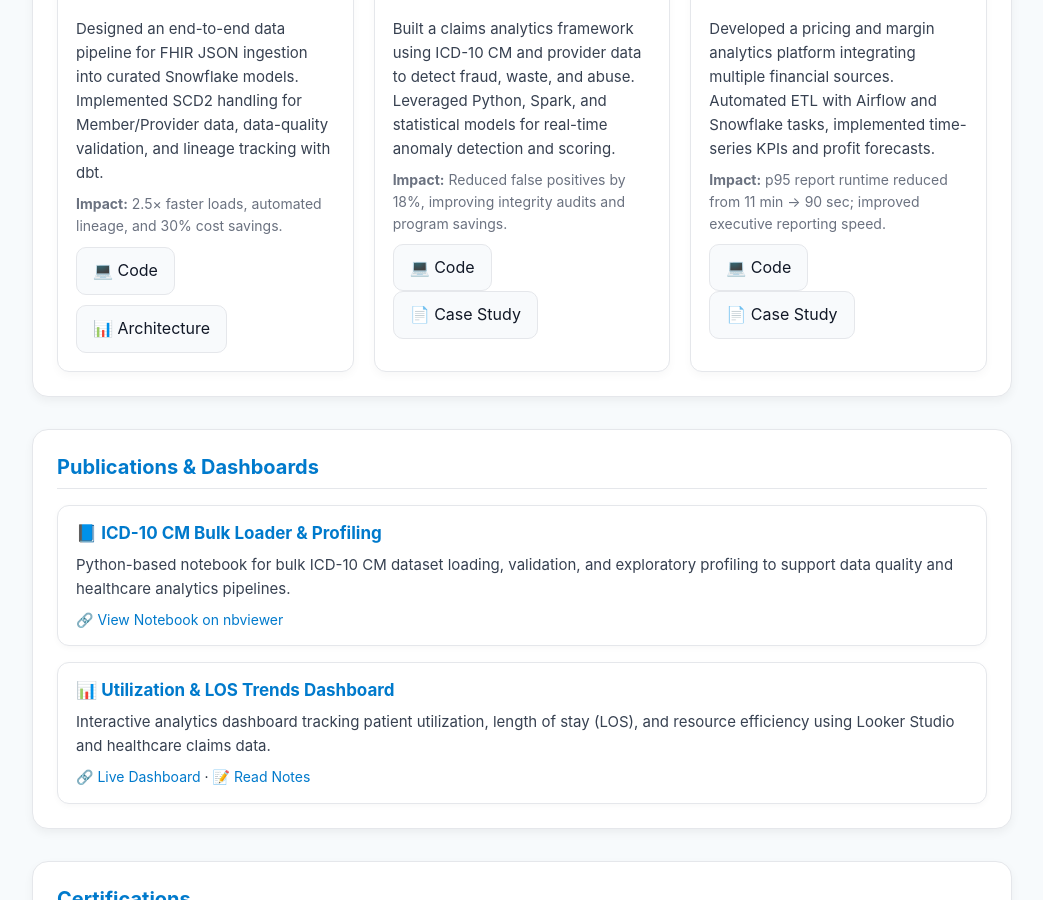
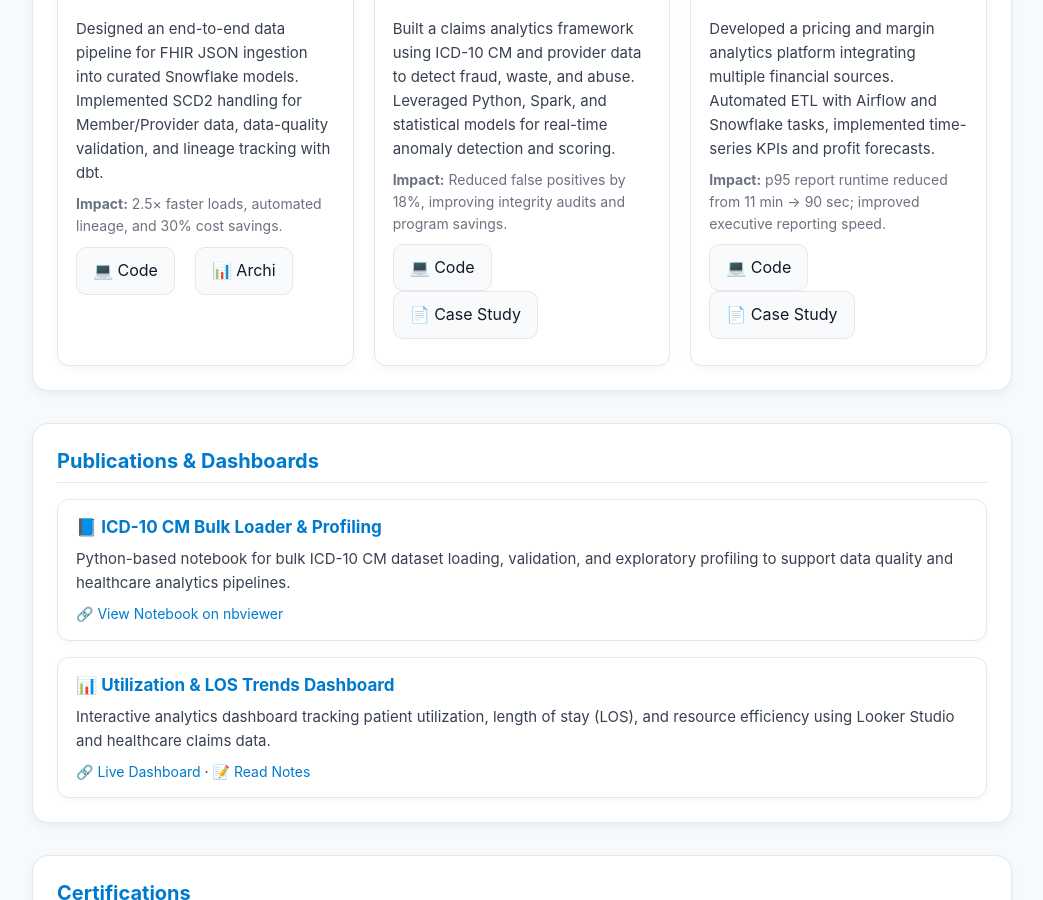
Before and after one commit to PawanJadhav7/PawanJadhav.github.io, a Jekyll site: the page built from index.md, in a window 1280 px wide and 900 px high, scrolled down 1325 px. Shown: the whole window, without its empty margins (118-1161 px from the left). Built offline with Jekyll 4.4.1, drawn with Linux system fonts in a browser that asks for light colours.

Commit message:
Update index.md

```diff
--- a/index.md
+++ b/index.md
@@ -105,7 +105,7 @@ layout: default
       <p style="font-size:14px;color:#6b7280;"><strong>Impact:</strong> 2.5× faster loads, automated lineage, and 30% cost savings.</p>
      <div style="display:flex;gap:10px;flex-wrap:wrap;margin-top:10px;">
       <a class="btn" href="https://github.com/PawanJadhav/FHIR-Snowflake" target="_blank">💻 Code</a>
-      <a class="btn" href="/assets/diagrams/fhir_snowflake.png" target="_blank">📊 Architecture</a>
+      <a class="btn" href="/assets/diagrams/fhir_snowflake.png" target="_blank">📊 Archi</a>
       </div>
     </div>
 
```
